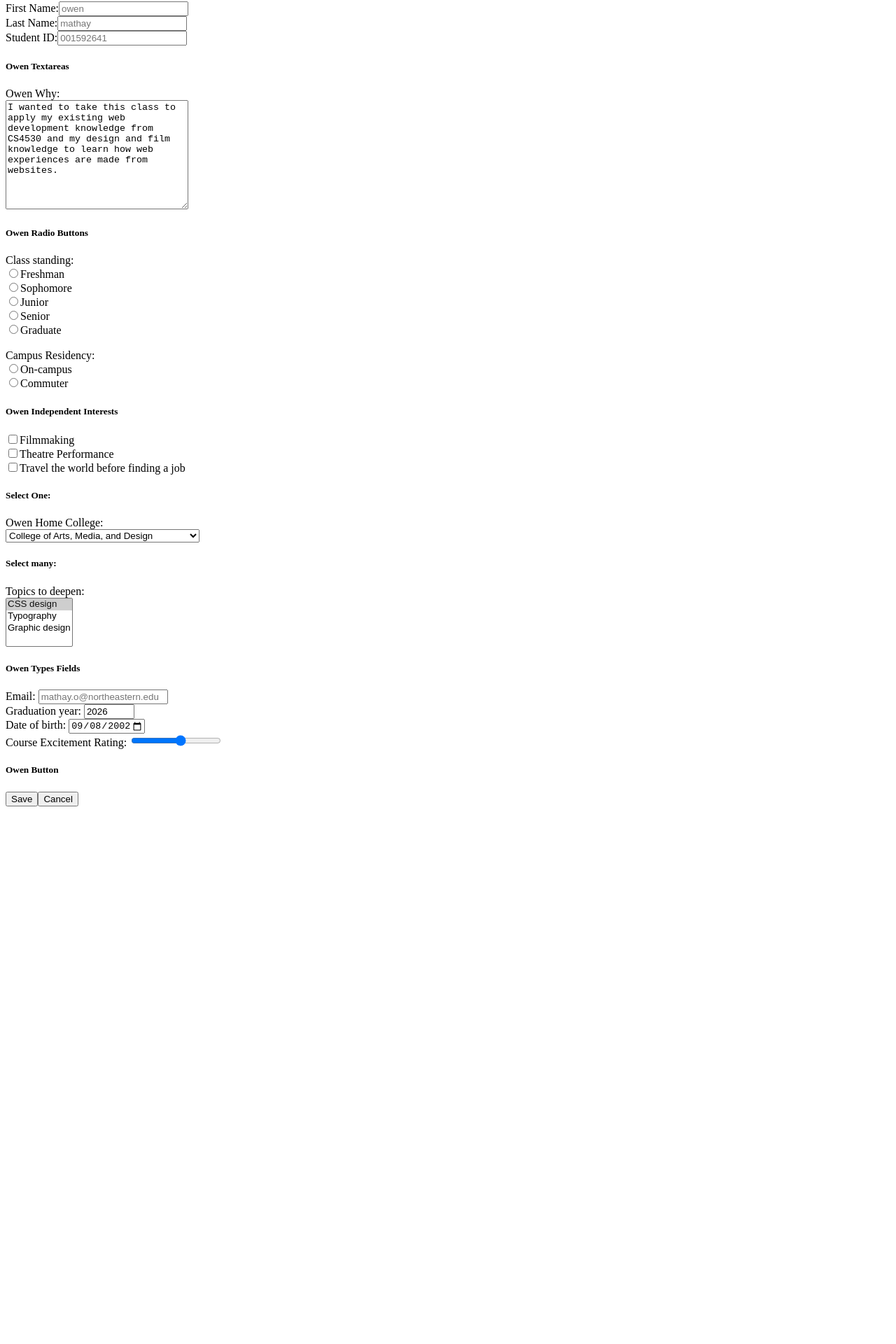
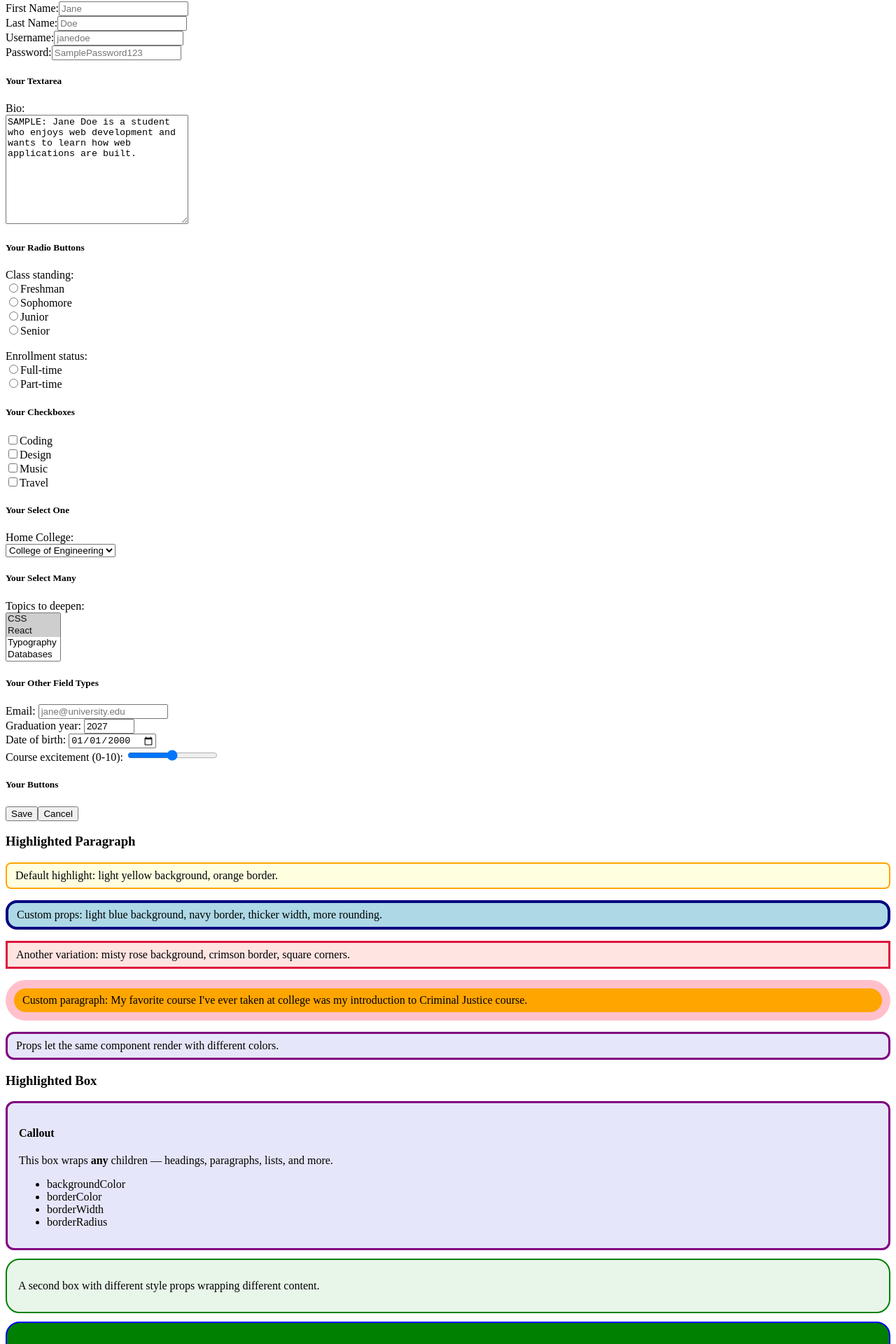
Before and after one commit to omathay/webdev-client, a Next.js app: page /labs/lab1 in a window 1280 px wide. Shown: the part 5138-7058 px from the top of the page at 70% size. Before the commit the page ends 6298 px from the top, so only its background shows below. Built offline with nearby package versions, Linux system fonts and the light colour scheme.

Commit message:
up to 1.3.8 in lab1

```diff
--- /dev/null
+++ b/app/labs/lab1/HighlightedBox.tsx
@@ -0,0 +1,89 @@
+import type { ReactNode } from "react";
+
+function HighlightedBox({
+  backgroundColor = "lightyellow",
+  borderColor = "orange",
+  borderWidth = 2,
+  borderRadius = 8,
+  children,
+}: {
+  backgroundColor?: string;
+  borderColor?: string;
+  borderWidth?: string | number;
+  borderRadius?: string | number;
+  children?: ReactNode;
+}) {
+  return (
+    <div
+      style={{
+        backgroundColor,
+        borderColor,
+        borderWidth,
+        borderStyle: "solid",
+        borderRadius,
+        padding: "0.75rem 1rem",
+        marginBottom: "0.75rem",
+      }}
+    >
+      {children}
+    </div>
+  );
+}
+
+export default function HighlightedBoxLab() {
+  return (
+    <div id="wd-highlighted-box">
+      <h3>Highlighted Box</h3>
+      <HighlightedBox
+        backgroundColor="lavender"
+        borderColor="purple"
+        borderWidth={3}
+        borderRadius={12}
+      >
+        <h4>Callout</h4>
+        <p>
+          This box wraps <strong>any</strong>{" "}children — headings, paragraphs,
+          lists, and more.
+        </p>
+        <ul>
+          <li>backgroundColor</li>
+          <li>borderColor</li>
+          <li>borderWidth</li>
+          <li>borderRadius</li>
+        </ul>
+      </HighlightedBox>
+      <HighlightedBox
+        backgroundColor="#e8f5e9"
+        borderColor="green"
+        borderWidth={2}
+        borderRadius={20}
+      >
+        <p>
+          A second box with different style props wrapping different content.
+        </p>
+      </HighlightedBox>
+      <HighlightedBox
+        backgroundColor="green"
+        borderColor="blue"
+        borderWidth={2}
+        borderRadius={20}
+      >
+        <h4>Owen Mathay Course Goals</h4>
+        <ul id="wd-course-goals">
+            <li>Turn in homework even if it&apos;s late (sorry!)</li>
+            <li>Pass the midterm exam with at least an 80</li>
+            <li>Get a 90 on every quiz</li>
+            <li>Have a stunning final project</li>
+        </ul>
+      </HighlightedBox>
+      <HighlightedBox backgroundColor="honeydew" borderColor="seagreen">
+        <h4>Sample nested content</h4>
+        <ul>
+          <li>p</li>
+          <li>table</li>
+          <li>form</li>
+        </ul>
+      </HighlightedBox>
+    </div>
+  );
+}
--- /dev/null
+++ b/app/labs/lab1/HighlightedParagraph.tsx
@@ -0,0 +1,65 @@
+function HighlightedParagraph({
+  text = "This paragraph is highlighted using component props.",
+  backgroundColor = "lightyellow",
+  borderColor = "orange",
+  borderWidth = 2,
+  borderRadius = 8,
+}: {
+  text?: string;
+  backgroundColor?: string;
+  borderColor?: string;
+  borderWidth?: string | number;
+  borderRadius?: string | number;
+}) {
+  return (
+    <p
+      style={{
+        backgroundColor,
+        borderColor,
+        borderWidth,
+        borderStyle: "solid",
+        borderRadius,
+        padding: "0.5rem 0.75rem",
+      }}
+    >
+      {text}
+    </p>
+  );
+}
+
+export default function HighlightedParagraphLab() {
+  return (
+    <div id="wd-highlighted-paragraph">
+      <h3>Highlighted Paragraph</h3>
+      <HighlightedParagraph text="Default highlight: light yellow background, orange border." />
+      <HighlightedParagraph
+        text="Custom props: light blue background, navy border, thicker width, more rounding."
+        backgroundColor="lightblue"
+        borderColor="navy"
+        borderWidth={4}
+        borderRadius={16}
+      />
+      <HighlightedParagraph
+        text="Another variation: misty rose background, crimson border, square corners."
+        backgroundColor="#ffe4e1"
+        borderColor="crimson"
+        borderWidth="3px"
+        borderRadius="0px"
+      />
+      <HighlightedParagraph
+        text="Custom paragraph: My favorite course I've ever taken at college was my introduction to Criminal Justice course."
+        backgroundColor="orange"
+        borderColor="pink"
+        borderWidth={12}
+        borderRadius={200}
+      />
+      <HighlightedParagraph
+        text="Props let the same component render with different colors."
+        backgroundColor="lavender"
+        borderColor="purple"
+        borderWidth={3}
+        borderRadius={12}
+      />
+    </div>
+  );
+}
--- a/app/labs/lab1/forms/YourForm.tsx
+++ b/app/labs/lab1/forms/YourForm.tsx
@@ -1,127 +1,134 @@
 export default function YourForm() {
     return (
         <form id="wd-your-form">
-            <h5>Owen Text Fields</h5>
+            <h5>Your Text Fields</h5>
             <label htmlFor="wd-your-firstname">First Name:</label>
-            <input placeholder="owen" id="wd-your-firstname" />
+            <input placeholder="Jane" id="wd-your-firstname" />
             <br />
             <label htmlFor="wd-your-lastname">Last Name:</label>
-            <input placeholder="mathay" id="wd-your-lastname" />
+            <input placeholder="Doe" id="wd-your-lastname" />
             <br />
-            <label htmlFor="wd-your-studentid">Student ID:</label>
-            <input placeholder="001592641" id="wd-your-studentid" />
+            <label htmlFor="wd-your-username">Username:</label>
+            <input placeholder="janedoe" id="wd-your-username" />
             <br />
-            <h5>Owen Textareas</h5>
-            <label>Owen Why:</label>
+            <label htmlFor="wd-your-password">Password:</label>
+            <input
+                type="password"
+                placeholder="SamplePassword123"
+                id="wd-your-password"
+            />
+            <br />
+            <h5>Your Textarea</h5>
+            <label htmlFor="wd-your-bio">Bio:</label>
             <br />
             <textarea
-                id="wd-textarea"
+                id="wd-your-bio"
                 cols={30}
                 rows={10}
-                defaultValue="I wanted to take this class to apply my existing web development knowledge from CS4530 and my design and film knowledge to learn how web experiences are made from websites."
+                defaultValue="SAMPLE: Jane Doe is a student who enjoys web development and wants to learn how web applications are built."
             />
             <br />
-            <h5>Owen Radio Buttons</h5>
+            <h5>Your Radio Buttons</h5>
             <label>Class standing:</label>
             <br />
-            <input type="radio" name="radio-standing" id="wd-radio-freshman" />
-            <label htmlFor="id-radio-freshman">Freshman</label>
+            <input type="radio" name="your-radio-standing" id="wd-your-radio-freshman" />
+            <label htmlFor="wd-your-radio-freshman">Freshman</label>
             <br />
-            <input type="radio" name="radio-standing" id="wd-radio-sophomore" />
-            <label htmlFor="id-radio-sophomore">Sophomore</label>
+            <input type="radio" name="your-radio-standing" id="wd-your-radio-sophomore" />
+            <label htmlFor="wd-your-radio-sophomore">Sophomore</label>
             <br />
-            <input type="radio" name="radio-standing" id="wd-radio-junior" />
-            <label htmlFor="id-radio-junior">Junior</label>
+            <input type="radio" name="your-radio-standing" id="wd-your-radio-junior" />
+            <label htmlFor="wd-your-radio-junior">Junior</label>
             <br />
-            <input type="radio" name="radio-standing" id="wd-radio-senior" />
-            <label htmlFor="id-radio-senior">Senior</label>
-            <br />
-            <input type="radio" name="radio-standing" id="wd-radio-graduate" />
-            <label htmlFor="id-radio-graduate">Graduate</label>
+            <input type="radio" name="your-radio-standing" id="wd-your-radio-senior" />
+            <label htmlFor="wd-your-radio-senior">Senior</label>
             <br />
             <br />
-            <label>Campus Residency:</label>
+            <label>Enrollment status:</label>
             <br />
-            <input type="radio" name="radio-residency" id="wd-radio-oncampus" />
-            <label htmlFor="wd-radio-oncampus">On-campus</label>
+            <input type="radio" name="your-radio-enrollment" id="wd-your-radio-fulltime" />
+            <label htmlFor="wd-your-radio-fulltime">Full-time</label>
             <br />
-            <input type="radio" name="radio-residency" id="wd-radio-commuter" />
-            <label htmlFor="wd-radio-commuter">Commuter</label>
+            <input type="radio" name="your-radio-enrollment" id="wd-your-radio-parttime" />
+            <label htmlFor="wd-your-radio-parttime">Part-time</label>
             <br />
-            <h5>Owen Independent Interests</h5>
-            <input type="checkbox" name="check-interest" id="wd-check-film"/>
-            <label htmlFor="wd-check-film">Filmmaking</label>
+            <h5>Your Checkboxes</h5>
+            <input type="checkbox" name="your-check-interest" id="wd-your-check-coding" />
+            <label htmlFor="wd-your-check-coding">Coding</label>
             <br />
-            <input type="checkbox" name="check-interest" id="wd-check-theatre"/>
-            <label htmlFor="wd-check-theatre">Theatre Performance</label>
+            <input type="checkbox" name="your-check-interest" id="wd-your-check-design" />
+            <label htmlFor="wd-your-check-design">Design</label>
             <br />
-            <input type="checkbox" name="check-interest" id="wd-check-worldtravel"/>
-            <label htmlFor="wd-check-worldtravel">Travel the world before finding a job</label>
+            <input type="checkbox" name="your-check-interest" id="wd-your-check-music" />
+            <label htmlFor="wd-your-check-music">Music</label>
             <br />
-            <h5>Select One:</h5>
-            <label htmlFor="wd-select-your-college">Owen Home College: </label>
+            <input type="checkbox" name="your-check-interest" id="wd-your-check-travel" />
+            <label htmlFor="wd-your-check-travel">Travel</label>
             <br />
-            <select id="wd-select-your-college" defaultValue="CAMD">
-                <option value="CAMD">College of Arts, Media, and Design</option>
-                <option value="KHOURY">Khoury College</option>
-                <option value="BOUVE">Bouve College of Health Sciences</option>
-                <option value="COE">College of Engineering</option>
-                <option value="CSSH">College of Social Sciences and Humanities</option>
+            <h5>Your Select One</h5>
+            <label htmlFor="wd-your-select-college">Home College: </label>
+            <br />
+            <select id="wd-your-select-college" defaultValue="ENGINEERING">
+                <option value="ARTS">College of Arts</option>
+                <option value="SCIENCE">College of Science</option>
+                <option value="BUSINESS">College of Business</option>
+                <option value="ENGINEERING">College of Engineering</option>
+                <option value="HUMANITIES">College of Humanities</option>
             </select>
-            <h5>Select many:</h5>
-            <label htmlFor="wd-select-your-topics">Topics to deepen: </label>
+            <h5>Your Select Many</h5>
+            <label htmlFor="wd-your-select-topics">Topics to deepen: </label>
             <br />
             <select
                 multiple
-                id="wd-select-your-topics"
-                defaultValue={["CSS"]}
+                id="wd-your-select-topics"
+                defaultValue={["CSS", "REACT"]}
             >
-                <option value="CSS">CSS design</option>
-                <option value="TYPO">Typography</option>
-                <option value="graphic">Graphic design</option>
+                <option value="CSS">CSS</option>
+                <option value="REACT">React</option>
+                <option value="TYPOGRAPHY">Typography</option>
+                <option value="DATABASES">Databases</option>
+                <option value="ACCESSIBILITY">Accessibility</option>
             </select>
             <br />
-            <h5>Owen Types Fields</h5>
-            <label htmlFor="wd-your-text-email">Email: </label>
+            <h5>Your Other Field Types</h5>
+            <label htmlFor="wd-your-email">Email: </label>
             <input
                 type="email"
-                placeholder="mathay.o@northeastern.edu"
-                id="wd-your-text-email"
+                placeholder="jane@university.edu"
+                id="wd-your-email"
             />
             <br />
-            <label htmlFor="wd-your-text-grad-year">Graduation year: </label>
+            <label htmlFor="wd-your-grad-year">Graduation year: </label>
             <input
                 type="number"
-                defaultValue="2026"
-                placeholder="2026"
+                defaultValue="2027"
+                placeholder="2027"
                 min={2015}
-                max={2030}
-                id="wd-your-text-grad-year"
+                max={2035}
+                id="wd-your-grad-year"
             />
             <br />
-            <label htmlFor="wd-your-text-fields-dob">Date of birth: </label>
+            <label htmlFor="wd-your-dob">Date of birth: </label>
             <input
                 type="date"
-                defaultValue="2002-09-08"
-                min="2000-01-01"
-                max="2026-12-31"
-                id="wd-your-text-fields-dob"
+                defaultValue="2000-01-01"
+                id="wd-your-dob"
             />
             <br />
-            <label htmlFor="wd-your-text-fields-rating">Course Excitement Rating: </label>
+            <label htmlFor="wd-your-rating">Course excitement (0-10): </label>
             <input
                 type="range"
-                defaultValue="6"
-                min="1"
+                defaultValue="5"
+                min="0"
                 max="10"
-                id="wd-your-text-fields-rating"
+                id="wd-your-rating"
             />
             <br />
-            <h5>Owen Button</h5>
-            <button id="wd-html-button-save" type="submit">
+            <h5>Your Buttons</h5>
+            <button id="wd-your-button-save" type="submit">
                 Save
             </button>
-            <button id="wd-html-button-cancel" type="button">
+            <button id="wd-your-button-cancel" type="button">
                 Cancel
             </button>
         </form>
--- a/app/labs/lab1/page.tsx
+++ b/app/labs/lab1/page.tsx
@@ -4,6 +4,8 @@ import ListTags from "./ListTags";
 import Tables from "./Tables";
 import Images from "./Images";
 import Forms from "./forms/Forms"
+import HighlightedParagraph from "./HighlightedParagraph";
+import HighlightedBox from "./HighlightedBox";
 
 export default function Lab1() {
   return (
@@ -16,6 +18,8 @@ export default function Lab1() {
       <Tables />
       <Images />
       <Forms />
+      <HighlightedParagraph />
+      <HighlightedBox />
       {/* do the next exercise here */}
     </div>
   );
```
